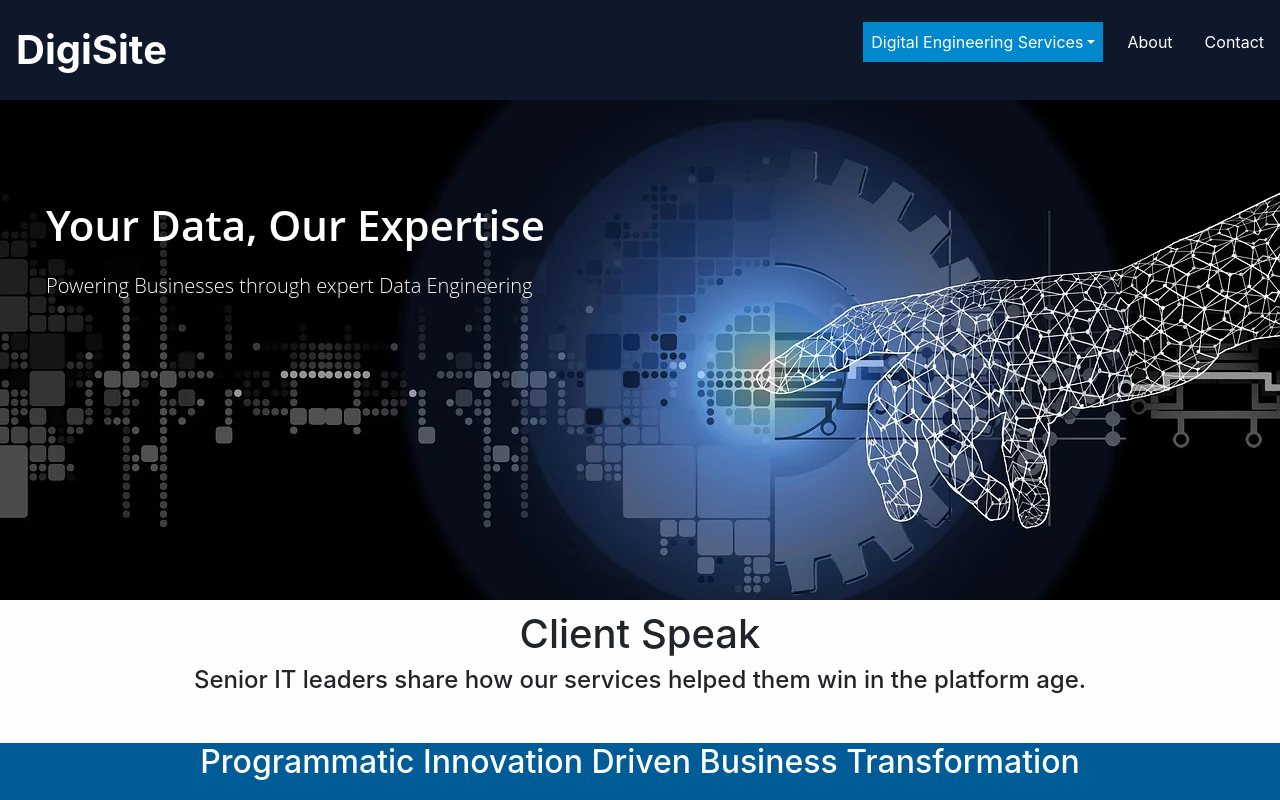
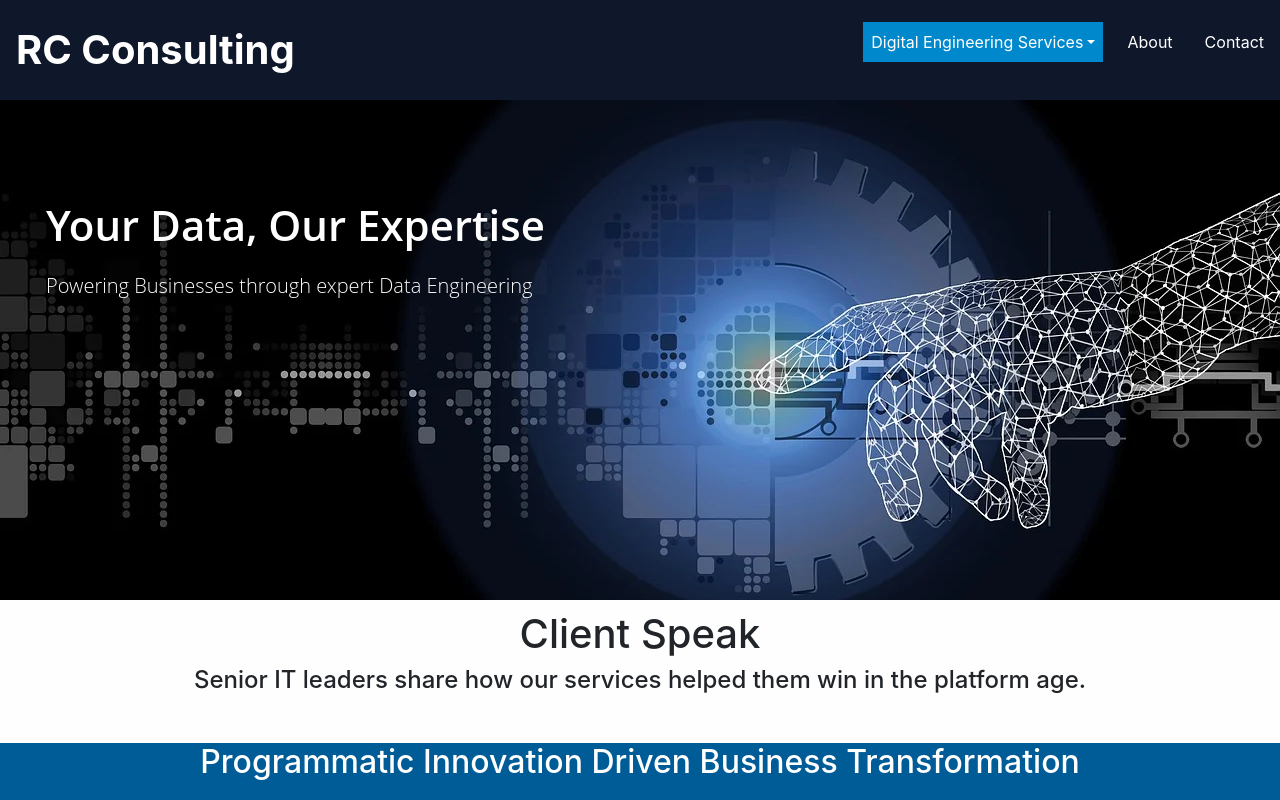
Before and after one commit to rassu18/dataeng, a React (Create React App) app: page /#/ in a window 1280 px wide. Shown: the top 800 px of the page. Built offline with nearby package versions, Linux system fonts and the light colour scheme.

Commit message:
Update nav.js

```diff
--- a/src/pages/nav.js
+++ b/src/pages/nav.js
@@ -6,7 +6,7 @@ export const Navbar = () => {
   return (
     <nav>
       <Link to="/" className="title">
-        DigiSite
+        RC Consulting
       </Link>
       <div
         className="menu"
```
